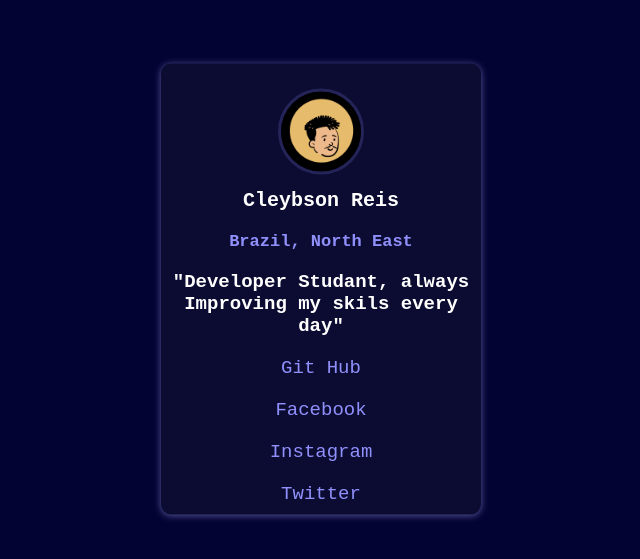
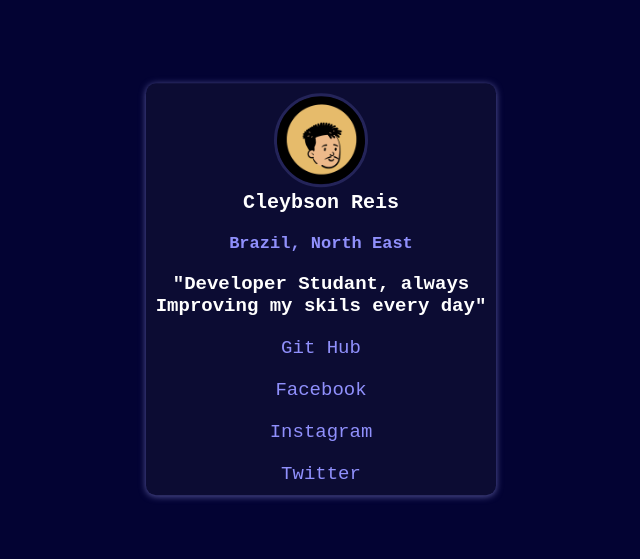
Before and after one commit to cleybsonreis/tela-apresentar, a plain HTML site: page index.html in a window 1280 px wide. Shown: the part 111-670 px from the top of the page, without its empty margins (319-959 px from the left). Drawn offline with Linux system fonts and the light colour scheme.

Commit message:
atualização concluida

```diff
--- a/index.html
+++ b/index.html
@@ -12,9 +12,11 @@
         <picture>
             <img src="imagens/eu_normal.png" alt="meu-retrato">
         </picture>
-        <p class="name">Cleybson Reis</p>
-        <p class="location">Brazil, North East</p>
-        <p class="resume">"Developer Studant, always Improving my skils every day"</p>
+        <section>
+            <p class="name">Cleybson Reis</p>
+            <p class="location">Brazil, North East</p>
+            <p class="resume">"Developer Studant, always Improving my skils every day"</p>
+        </section>
         <nav>
             <a href="#">Git Hub</a>
             <a href="#">Facebook</a>
--- a/style.css
+++ b/style.css
@@ -10,30 +10,30 @@
 }
 body{
     background-color:var(--cor01);
-    margin-top: 650px;
-    margin-bottom: 650px;
 }
 main{
     background-color: var(--cor02);
-    width: 25%;
+    max-width: 350px;
     text-align: center;
     border-radius: 10px;
     position: absolute;
     top: 50%;
     left: 50%;
     transform: translate(-50%,-50%);
-    padding-top: 25px;
+
     box-shadow: 0px 1px 7px var(--cor04);
+    height: fit-content;
+
 }
 main > picture > img{
     width: 25%;
     border-radius: 50%;
     border: 3px solid var(--cor03);
-    margin-bottom: 10px;
+    margin-top: 10px;
+    transition: 0.5s ease-in-out;
 }
 img:hover{
     border: 3px solid #8383e7;
-    transition-duration: 0.8s;
 }
 .name{
     font-family: "Reddit Mono", monospace;
```
